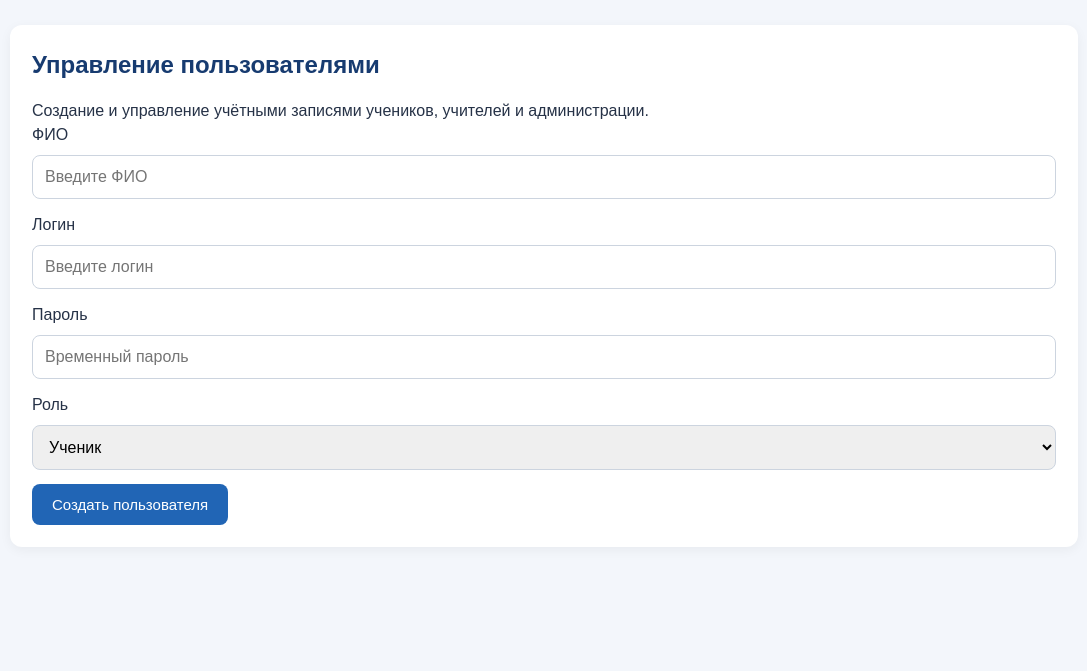
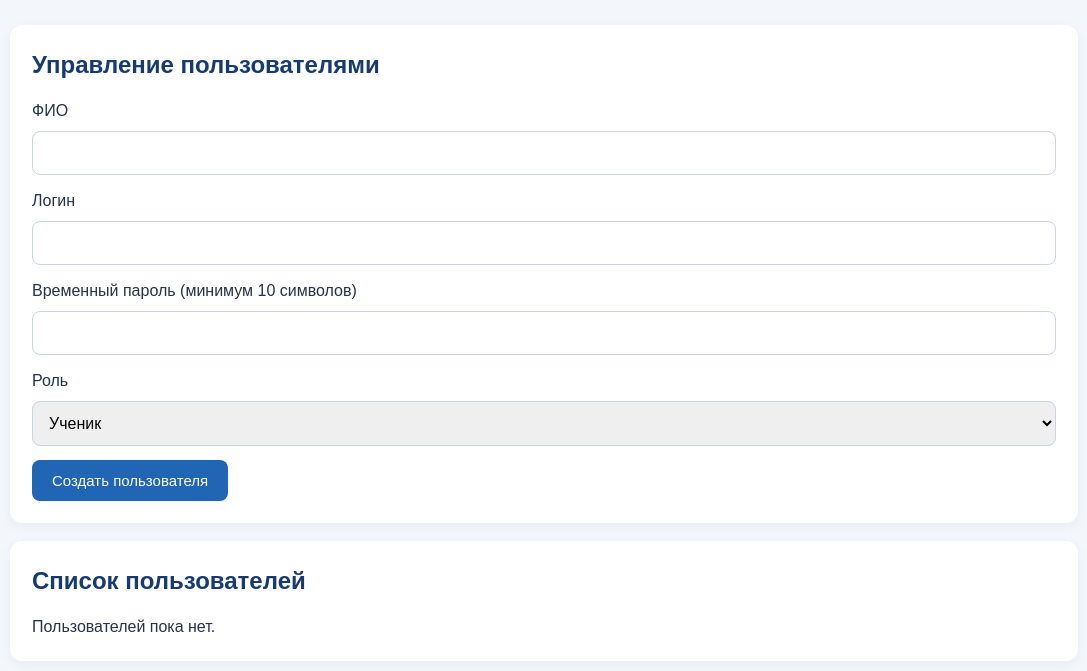
Before and after one commit to miryakhyayevsh-max/17maktabkundalik, a Flask app: template templates/users.html in a window 1280 px wide. Shown: the part 93-764 px from the top of the page, without its empty margins (96-1183 px from the left). Run offline with Flask 3, Linux system fonts and the light colour scheme; the template is opened without the code that fills it, so the values that code supplies are empty.

Commit message:
Update users.html

```diff
--- a/templates/users.html
+++ b/templates/users.html
@@ -1,33 +1,40 @@
 {% extends "base.html" %}
-
 {% block content %}
 <div class="card">
     <h2>Управление пользователями</h2>
-    <p>Создание и управление учётными записями учеников, учителей и администрации.</p>
 
     <form method="POST">
         <label>ФИО</label>
-        <input type="text" name="full_name" placeholder="Введите ФИО" required>
+        <input name="full_name" required>
 
         <label>Логин</label>
-        <input type="text" name="username" placeholder="Введите логин" required>
+        <input name="username" required>
 
-        <label>Пароль</label>
-        <input type="password" name="password" placeholder="Временный пароль" required>
+        <label>Временный пароль (минимум 10 символов)</label>
+        <input type="password" name="password" minlength="10" required>
 
         <label>Роль</label>
         <select name="role" required>
-            <option value="student">Ученик</option>
-            <option value="parent">Родитель</option>
-            <option value="teacher">Учитель</option>
-            <option value="class_teacher">Классный руководитель</option>
-            <option value="admin">Администратор</option>
-            <option value="director">Директор</option>
-            <option value="deputy">Завуч</option>
-            <option value="psychologist">Психолог</option>
+            <option>Ученик</option>
+            <option>Родитель</option>
+            <option>Учитель</option>
+            <option>Классный руководитель</option>
+            <option>Главный администратор</option>
+            <option>Заместитель директора</option>
+            <option>Директор</option>
+            <option>Психолог</option>
         </select>
 
         <button type="submit">Создать пользователя</button>
     </form>
 </div>
+
+<div class="card">
+    <h2>Список пользователей</h2>
+    {% for user in users %}
+        <p>{{ user.full_name }} — {{ user.role }} ({{ user.username }})</p>
+    {% else %}
+        <p>Пользователей пока нет.</p>
+    {% endfor %}
+</div>
 {% endblock %}
```
